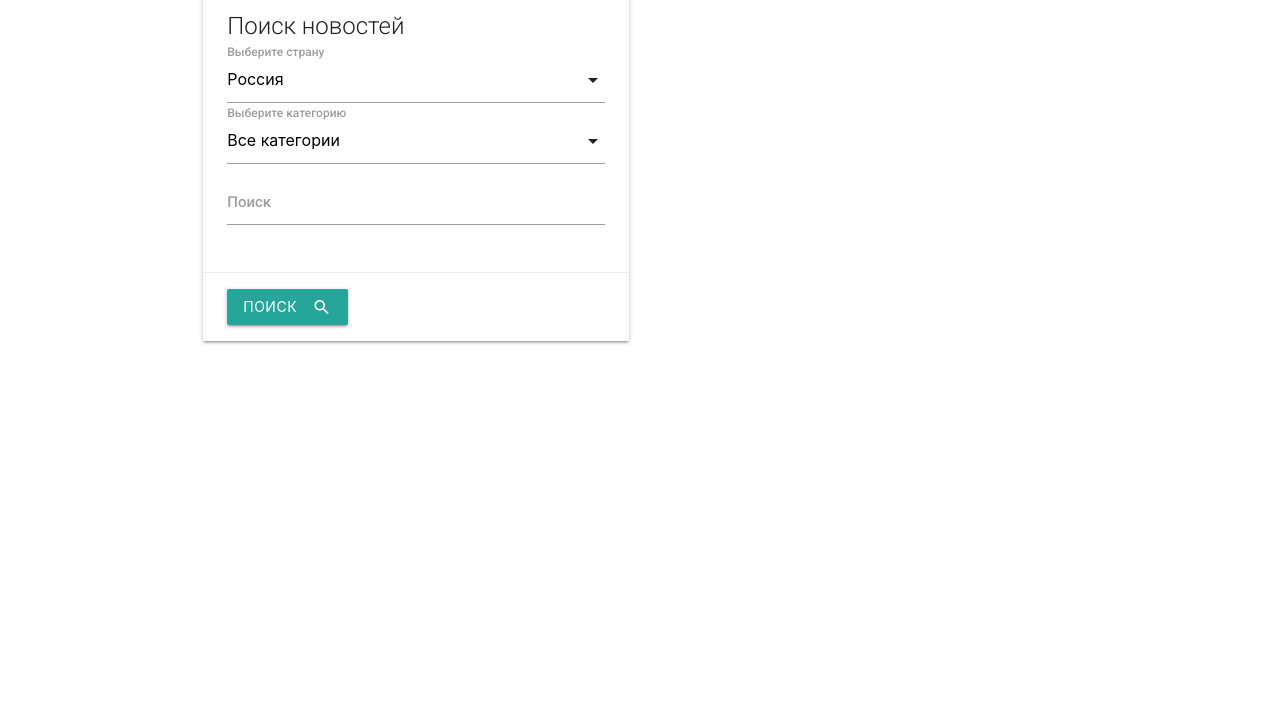
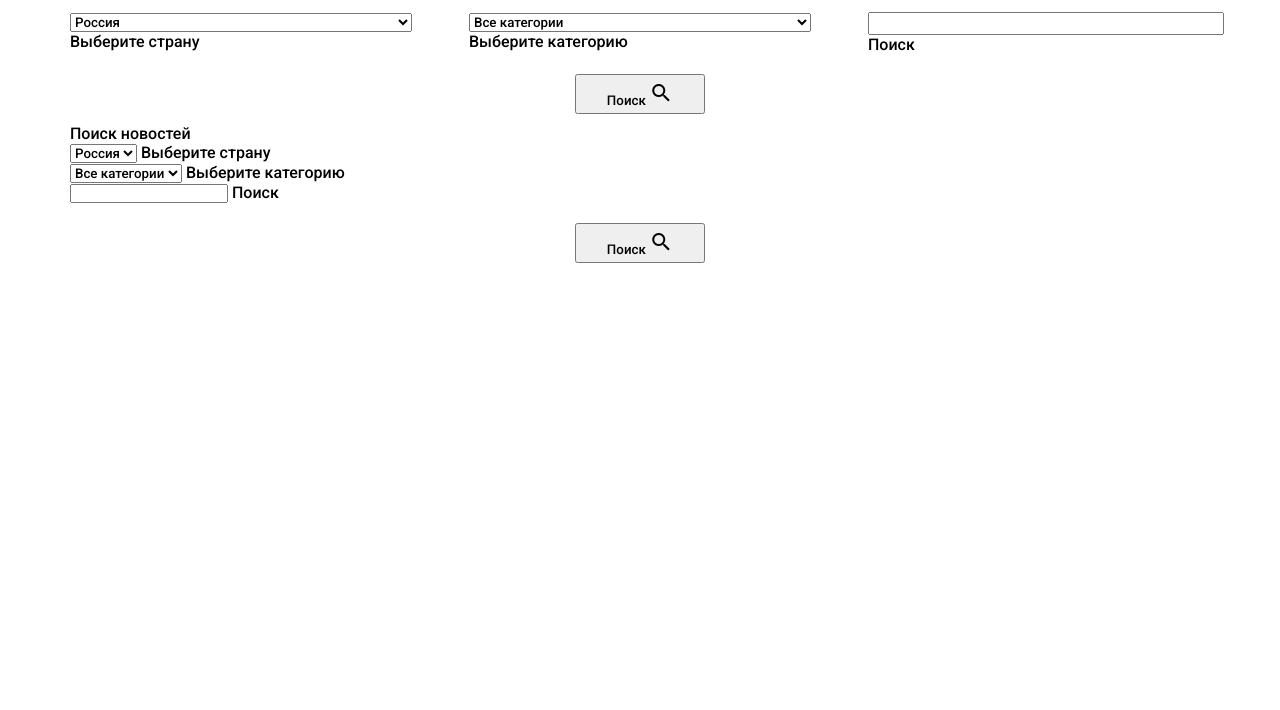
Before and after one commit to WiiJoy/news-app, a plain HTML site: page src/index.html in a window 1280 px wide. Shown: the part 90-800 px from the top of the page. Drawn offline with nearby package versions, Linux system fonts and the light colour scheme; no server answers.

Commit message:
start with search form

```diff
--- a/src/index.html
+++ b/src/index.html
@@ -7,7 +7,7 @@
     <title>Новостник</title>
     <link href="https://fonts.googleapis.com/icon?family=Material+Icons" rel="stylesheet">
 
-    <link rel="stylesheet" href="https://cdnjs.cloudflare.com/ajax/libs/materialize/1.0.0/css/materialize.min.css">
+    <!-- <link rel="stylesheet" href="https://cdnjs.cloudflare.com/ajax/libs/materialize/1.0.0/css/materialize.min.css"> -->
 
     <link rel="stylesheet" href="css/style.min.css">
 
@@ -26,6 +26,60 @@
             <a href="#" class="brand-logo">Новостник</a>
         </div>
     </nav> -->
+
+    <div class="search">
+        <div class="container">
+            <div class="search__card">
+                <form action="" class="search__form">
+                    <span class="search__form-title">Поиск новостей</span>
+                    <div class="search__form-inputs">
+                        <div class="search__form-input">
+                            <select name="country" id="country" class="search__form-country">
+                                <option value="ru">Россия</option>
+                                <option value="us">США</option>
+                            </select>
+                            <label for="country">Выберите страну</label>
+                        </div>
+                        <div class="search__form-input">
+                            <select name="category" id="category" class="search__form-category">
+                                <option value="general">Все категории</option>
+                                <option value="business">Бизнес</option>
+                                <option value="entertainment">Досуг</option>
+                                <option value="health">Здоровье</option>
+                                <option value="science">Наука</option>
+                                <option value="sports">Спорт</option>
+                                <option value="technology">Технологии</option>
+                            </select>
+                            <label for="category">Выберите категорию</label>
+                        </div>
+                        <div class="search__form-input">
+                            <input
+                                type="text"
+                                id="everything-input"
+                                class="search__form-text"
+                                name="search"
+                            />
+                            <label for="everything-input">Поиск</label>
+                        </div>
+                    </div>
+                    <div class="search__form-button">
+                        <button
+                            class="btn btn_search"
+                            type="submit"
+                            name="action"
+                        >
+                            Поиск
+                            <i class="material-icons right">search</i>
+                        </button>
+                    </div>
+                </form>
+            </div>
+        </div>
+    </div>
+
+
+
+
         <div class="search-controls">
             <div class="container">
                 <div class="row">
@@ -86,7 +140,7 @@
         </div>
 
 
-    <script src="https://cdnjs.cloudflare.com/ajax/libs/materialize/1.0.0/js/materialize.min.js"></script>
+    <!-- <script src="https://cdnjs.cloudflare.com/ajax/libs/materialize/1.0.0/js/materialize.min.js"></script> -->
     <script src="js/script.js"></script>
 </body>
 </html>
--- a/src/sass/base/_mixins.scss
+++ b/src/sass/base/_mixins.scss
@@ -0,0 +1,7 @@
+.btn {
+    display: block;
+    margin: 0 auto;
+    margin-top: 20px;
+    height: 40px;
+    width: 130px;
+}
--- a/src/sass/blocks/_header.scss
+++ b/src/sass/blocks/_header.scss
@@ -4,6 +4,5 @@
     &__logo {
         font-size: 32px;
         color: #fff;
-        // line-height: 64px;
     }
 }
--- /dev/null
+++ b/src/sass/blocks/_searchnews.scss
@@ -0,0 +1,27 @@
+.search {
+    padding: 10px 0;
+    &__form {
+        position: relative;
+        &-title {
+            display: block;
+            text-align: center;
+        }
+        &-inputs {
+            margin-top: 15px;
+            display: flex;
+            width: 100%;
+            justify-content: space-between;
+        }
+        &-input {
+            width: 30%;
+            select {
+                width: 100%;
+            }
+            input {
+                width: 100%;
+                padding: 2px 5px;
+            }
+        }
+
+    }
+}
--- a/src/sass/style.scss
+++ b/src/sass/style.scss
@@ -1,5 +1,6 @@
 @import url('https://fonts.googleapis.com/css2?family=Roboto:wght@300;500;700&display=swap');
 @import 'base/variables';
+@import 'base/mixins';
 
 * {
     font-family: 'Roboto', sans-serif;
@@ -7,7 +8,13 @@
     padding: 0;
 }
 
+.container {
+    margin: 0 auto;
+    width: 1140px;
+}
+
 @import 'blocks/header';
+@import 'blocks/searchnews';
 
 
 // Old style
@@ -28,4 +35,5 @@
     display: grid;
     grid-template-columns: 1fr 1fr;
     grid-auto-flow: dense;
+    gap: 10px;
 }
```
Also changed, not shown: src/css/style.min.css, 1 other file.
